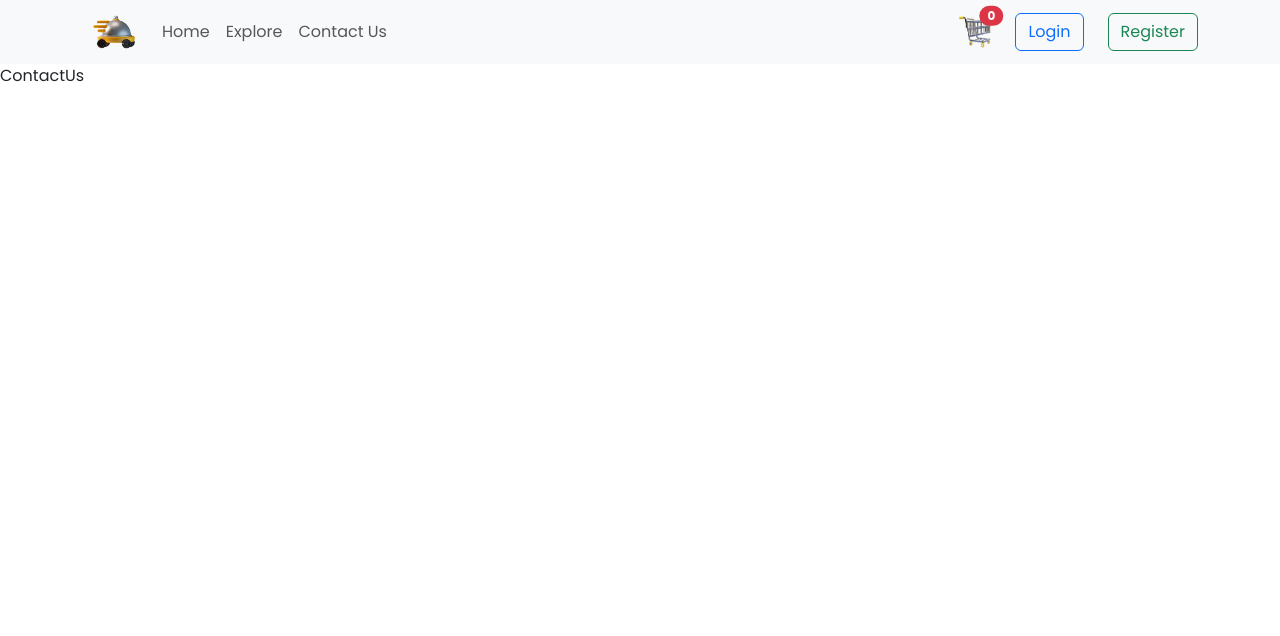
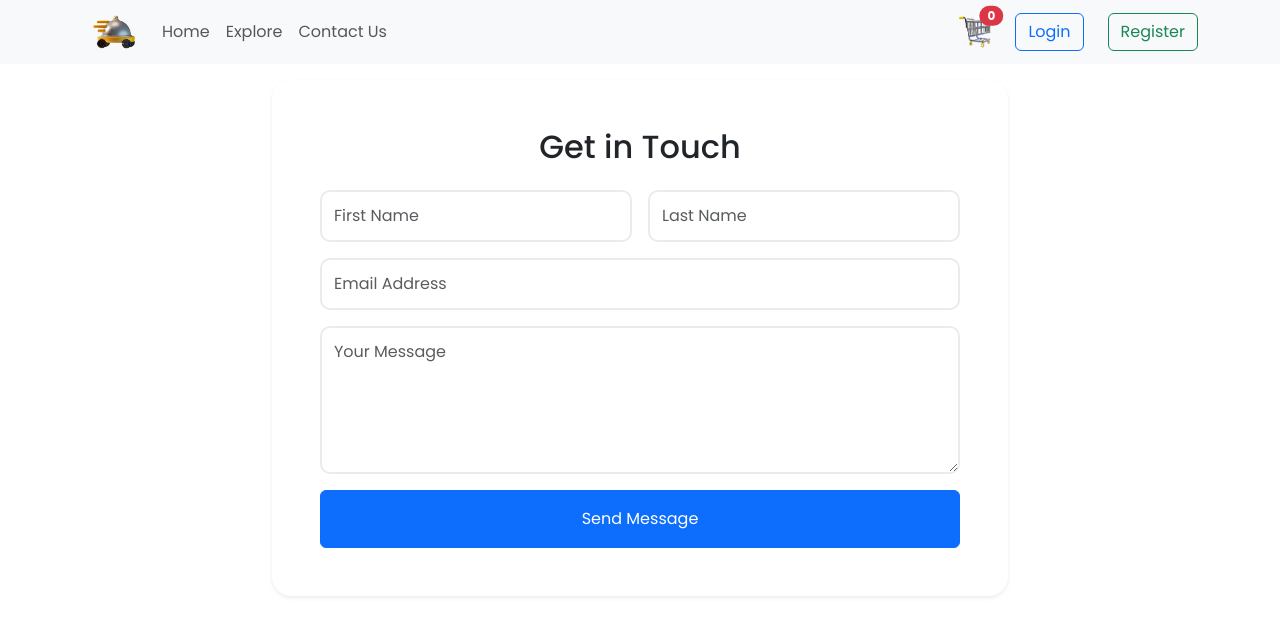
Before and after one commit to Ashen-Shaminda/food-app, a React (Vite) app: page /contact-us in a window 1280 px wide. Shown: the top 636 px of the page. Built offline with nearby package versions, Linux system fonts and the light colour scheme; no server answers.

Commit message:
bug:fixed bugs - explore menu items couldn't be selected and filtered and - All explore items not getting filtered when searching for a food. - created contact us page

```diff
--- a/src/assets/assets.js
+++ b/src/assets/assets.js
@@ -28,24 +28,32 @@
 		icon: burger,
 	},
 	{
-		category: "Burger",
-		icon: burger,
+		category: "Ice-cream",
+		icon: icecream,
+	},
+	{
+		category: "Pizza",
+		icon: pizza,
+	},
+	{
+		category: "Salad",
+		icon: salad,
 	},
 	{
 		category: "Burger",
 		icon: burger,
 	},
 	{
-		category: "Burger",
-		icon: burger,
+		category: "Ice-cream",
+		icon: icecream,
 	},
 	{
-		category: "Burger",
-		icon: burger,
+		category: "Pizza",
+		icon: pizza,
 	},
 	{
-		category: "Burger",
-		icon: burger,
+		category: "Salad",
+		icon: salad,
 	},
 	{
 		category: "Burger",
--- a/src/components/ExploreMenu/ExploreMenu.css
+++ b/src/components/ExploreMenu/ExploreMenu.css
@@ -38,3 +38,8 @@
 	background-color: rgb(200, 193, 193);
 	border: none;
 }
+
+.explore-menu-list-item .active {
+	border: 4px solid tomato;
+	paddin: 2px;
+}
--- a/src/components/ExploreMenu/ExploreMenu.jsx
+++ b/src/components/ExploreMenu/ExploreMenu.jsx
@@ -3,12 +3,12 @@
 import "./ExploreMenu.css";
 import { useRef } from "react";
 
-const ExploreMenu = () => {
+const ExploreMenu = ({ category, setCategory }) => {
 	const menuRef = useRef(null);
 
 	const scrollLeft = () => {
 		if (menuRef.current) {
-			menuRef.current.scrollBy({
+			return menuRef.current.scrollBy({
 				left: -200,
 				behavior: "smooth",
 			});
@@ -17,7 +17,7 @@
 
 	const scrollRight = () => {
 		if (menuRef.current) {
-			menuRef.current.scrollBy({
+			return menuRef.current.scrollBy({
 				left: 200,
 				behavior: "smooth",
 			});
@@ -39,19 +39,31 @@
 					></i>
 				</div>
 			</h1>
-			<p>Explore curated lists of dishes from top categories</p>
+			<p>Explore lists of dishes from top categories</p>
 			<div
 				className="d-flex justify-content-between gap-4 overflow-auto explore-menu-list"
 				ref={menuRef}
 			>
 				{menuItems.map((item, index) => (
-					<div key={index} className="text-center explore-menu-list-item">
+					<div
+						key={index}
+						className="text-center explore-menu-list-item"
+						onClick={() =>
+							setCategory((prev) =>
+								prev === item.category ? "All" : item.category
+							)
+						}
+					>
 						<img
 							src={item.icon}
 							alt="food"
 							height={128}
 							width={128}
-							className="rounded-circle"
+							className={
+								item.category === category
+									? "rounded-circle active"
+									: "rounded-circle"
+							}
 						/>
 						<p className="mt-2 fw-bold">{item.category}</p>
 					</div>
--- a/src/components/FoodDisplay/FoodDisplay.jsx
+++ b/src/components/FoodDisplay/FoodDisplay.jsx
@@ -2,14 +2,20 @@
 import { StoreContext } from "../../context/StoreContext";
 import FoodItem from "../FoodItem/FoodItem";
 
-const FoodDisplay = () => {
+const FoodDisplay = ({ category, searchText }) => {
 	const { foodList } = useContext(StoreContext);
+
+	const filteredFoods = foodList.filter(
+		(food) =>
+			(category === "All" || food.category === category) &&
+			food.name.toLowerCase().includes(searchText.toLowerCase())
+	);
 
 	return (
 		<div className="container">
 			<div className="row">
-				{foodList.length > 0 ? (
-					foodList.map((food, index) => (
+				{filteredFoods.length > 0 ? (
+					filteredFoods.map((food, index) => (
 						<FoodItem
 							key={index}
 							name={food.name}
@@ -21,7 +27,7 @@
 					))
 				) : (
 					<div className="text-center mt-4">
-						<h4>No food found. </h4>
+						<h4>No food found.</h4>
 					</div>
 				)}
 			</div>
--- a/src/components/Header/Header.jsx
+++ b/src/components/Header/Header.jsx
@@ -3,7 +3,7 @@
 
 const Header = () => {
 	return (
-		<div className="p-5 mb-4 bg-light rounded-3 mt-1">
+		<div className=" p-5 mb-4 bg-light rounded-3 mt-1">
 			<div className="container-fluid py-5">
 				<h1 className="display-5 fw-bold">Order your favorites</h1>
 				<p className="col-md-8 fs-4">Experience the best food and drinks</p>
--- /dev/null
+++ b/src/pages/ContactUs/ContactUs.css
@@ -0,0 +1,10 @@
+.contact-form {
+	background-color: #f8f9fa;
+	border-radius: 20px;
+}
+
+.custom-input {
+	border-radius: 10px;
+	padding: 12px;
+	border: 2px solid #e9ecef;
+}
--- a/src/pages/ContactUs/ContactUs.jsx
+++ b/src/pages/ContactUs/ContactUs.jsx
@@ -1,7 +1,60 @@
 import React from "react";
+import "./ContactUs.css";
 
 const ContactUs = () => {
-	return <div>ContactUs</div>;
+	return (
+		<section className="py-3">
+			<div className="container">
+				<div className="row justify-content-center">
+					<div className="col-lg-8">
+						<div className="contact-form p-5 shadow-sm bg-white">
+							<h2 className="text-center mb-4">Get in Touch</h2>
+							<form>
+								<div className="row g-3">
+									<div className="col-md-6">
+										<input
+											type="text"
+											className="form-control custom-input"
+											placeholder="First Name"
+										/>
+									</div>
+									<div className="col-md-6">
+										<input
+											type="text"
+											className="form-control custom-input"
+											placeholder="Last Name"
+										/>
+									</div>
+									<div className="col-12">
+										<input
+											type="email"
+											className="form-control custom-input"
+											placeholder="Email Address"
+										/>
+									</div>
+									<div className="col-12">
+										<textarea
+											className="form-control custom-input"
+											rows="5"
+											placeholder="Your Message"
+										></textarea>
+									</div>
+									<div className="col-12">
+										<button
+											className="btn btn-primary w-100 py-3"
+											type="submit"
+										>
+											Send Message
+										</button>
+									</div>
+								</div>
+							</form>
+						</div>
+					</div>
+				</div>
+			</div>
+		</section>
+	);
 };
 
 export default ContactUs;
--- a/src/pages/Explore/Explore.jsx
+++ b/src/pages/Explore/Explore.jsx
@@ -1,7 +1,48 @@
-import React from "react";
+import React, { useState } from "react";
+import FoodDisplay from "../../components/FoodDisplay/FoodDisplay";
 
 const Explore = () => {
-	return <div>Explore</div>;
+	const [category, setCategory] = useState("All");
+	const [searchText, setSearchText] = useState("");
+
+	return (
+		<>
+			<div className="container">
+				<div className="row justify-content-center">
+					<div className="col-md-6">
+						<form onSubmit={(e) => e.preventDefault()}>
+							<div className="input-group mb-3">
+								<select
+									className="form-select mt-2"
+									style={{ maxWidth: "150px" }}
+									onChange={(e) => setCategory(e.target.value)}
+								>
+									<option value="All">All</option>
+									<option value="Biryani">Biryani</option>
+									<option value="Burger">Burger</option>
+									<option value="Cakes">Cakes</option>
+									<option value="Ice-cream">Ice Creams</option>
+									<option value="Pizza">Pizza</option>
+									<option value="Salad">Salad</option>
+								</select>
+								<input
+									type="text"
+									className="form-control mt-2"
+									placeholder="Search here...."
+									onChange={(e) => setSearchText(e.target.value)}
+									value={searchText}
+								/>
+								<button className="btn btn-primary mt-2" type="submit">
+									<i className="bi bi-search"></i>
+								</button>
+							</div>
+						</form>
+					</div>
+				</div>
+			</div>
+			<FoodDisplay category={category} searchText={searchText} />
+		</>
+	);
 };
 
 export default Explore;
--- a/src/pages/FoodDetails/FoodDetails.jsx
+++ b/src/pages/FoodDetails/FoodDetails.jsx
@@ -32,14 +32,14 @@
 						/>
 					</div>
 					<div className="col-md-6">
-						<div className="small mb-1">
+						<div className="fs-5 small mb-1">
 							Category:{" "}
-							<span className="badge text-bg-warning">
+							<span className=" badge text-bg-warning">
 								{data.category}
 							</span>
 						</div>
 						<h1 className="display-5 fw-bolder">{data.name}</h1>
-						<div className="fs-5 mb-5">
+						<div className="fs-5 mb-2">
 							<span>&#36;{data.price}</span>
 						</div>
 						<p className="lead">{data.description}</p>
--- a/src/pages/Home/Home.jsx
+++ b/src/pages/Home/Home.jsx
@@ -1,14 +1,16 @@
-import React from "react";
+import React, { useState } from "react";
 import Header from "../../components/Header/Header";
 import ExploreMenu from "../../components/ExploreMenu/ExploreMenu";
 import FoodDisplay from "../../components/FoodDisplay/FoodDisplay";
 
 const Home = () => {
+	const [category, setCategory] = useState("All");
+
 	return (
 		<main className="container-fluid">
 			<Header />
-			<ExploreMenu />
-			<FoodDisplay />
+			<ExploreMenu category={category} setCategory={setCategory} />
+			<FoodDisplay category={category} searchText={""} />
 		</main>
 	);
 };
```
